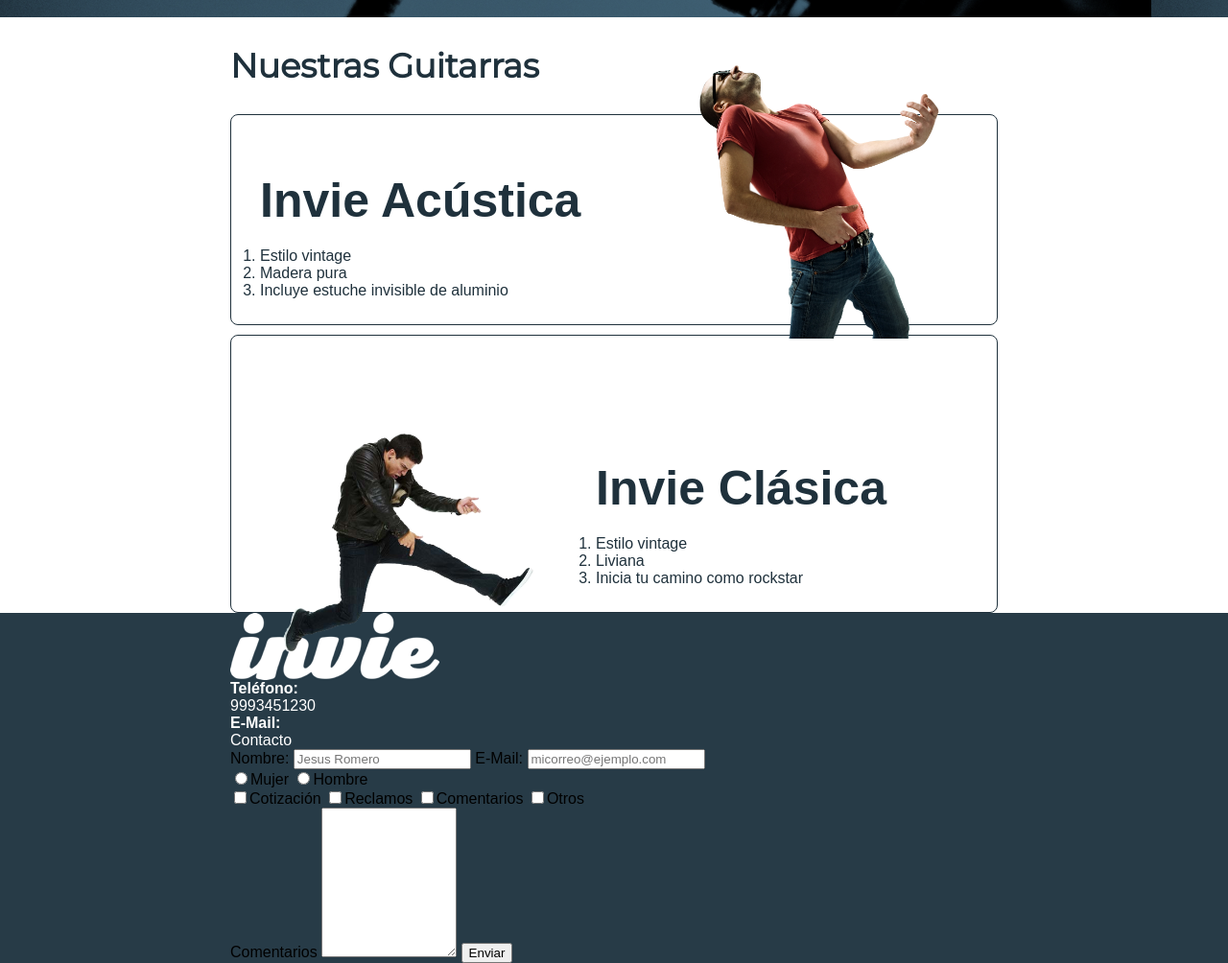
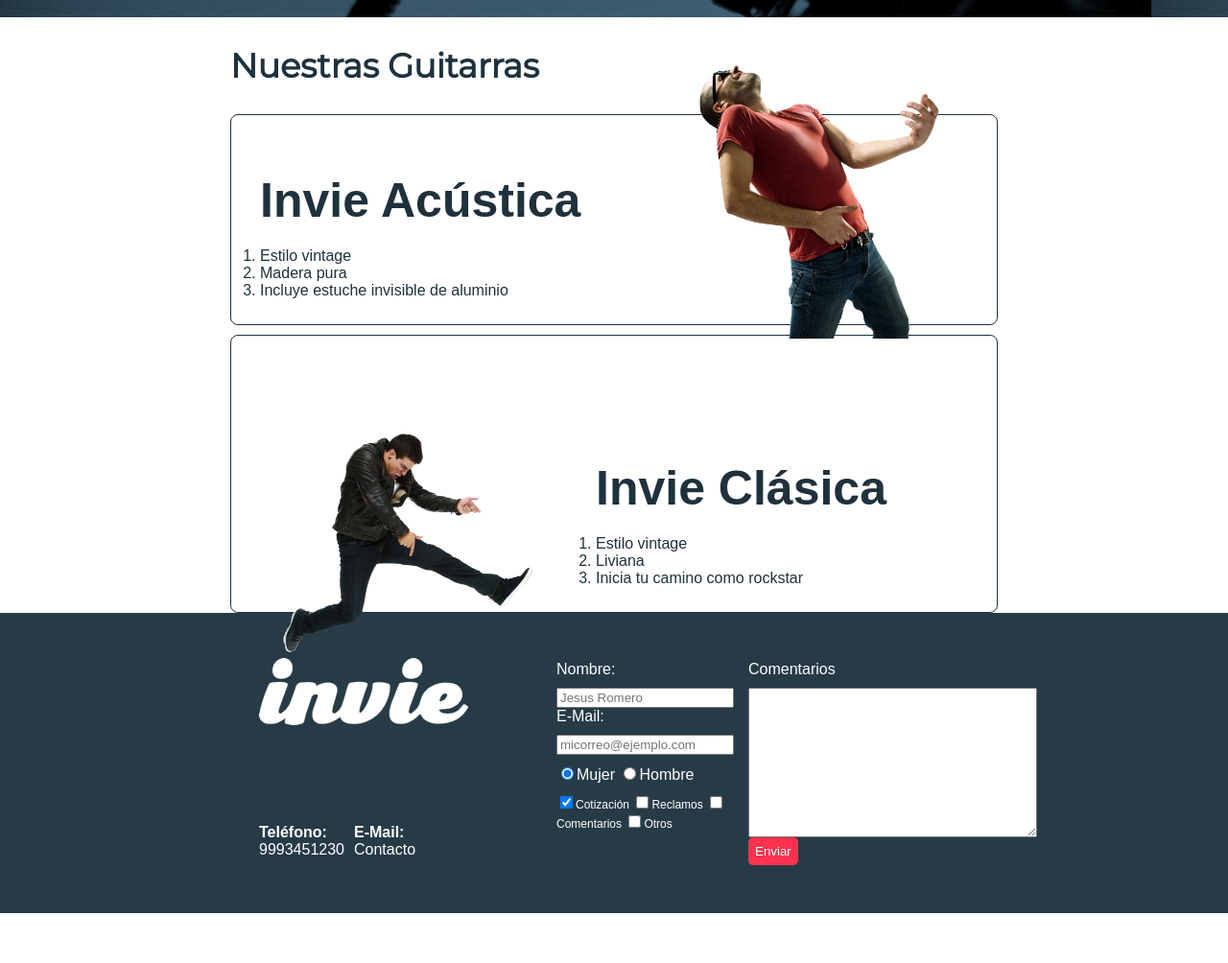
Before and after one commit to platzi-courses/dwo-invie, a plain HTML site: page index.html in a window 1280 px wide. Shown: the part 425-1429 px from the top of the page at 96% size. After the commit the page ends 1377 px from the top, so only its background shows below. Drawn offline with Linux system fonts and the light colour scheme; a web font is replaced by a local one.

Commit message:
Usamos flexbox en nuestro css y tenemos un footer más detallado y colocados los elementos en su lugar correcto

```diff
--- a/css/style.css
+++ b/css/style.css
@@ -20,7 +20,7 @@
     margin: 0;
 }
 
-button {
+.button {
     border-radius: 5px;
     border: none;
     background: #fd324e;
@@ -127,6 +127,13 @@
     background: #273b47;
 }
 
+.contacto {
+    display: flex;
+    width: 300px;
+    flex-wrap: wrap;
+    align-items: center;
+}
+
 .contacto img {
     display: block;
 }
@@ -138,4 +145,42 @@
 .contacto a {
     color: white;
     text-decoration: none;
+    margin: 10px 10px 10px 0;
 }
+
+.footer .contenedor {
+    display: flex;
+    justify-content: center;
+}
+
+.formulario {
+    display: flex;
+    width: 420px;
+    color: white;
+    padding: 50px 10px;
+}
+
+.col1, .col2 {
+    display: flex;
+    flex-direction: column;
+}
+
+.col1 {
+    margin-right: 15px;
+}
+
+.col2 {
+    align-items: flex-start;
+}
+
+.intereses label {
+    font-size: 12px;
+}
+
+.formulario label, .sexo, .intereses {
+    margin-bottom: 10px;
+}
+
+.sexo {
+    margin-top: 10px;
+}
--- a/index.html
+++ b/index.html
@@ -25,7 +25,7 @@
             <div class="contenedor">
                 <h1 class="titulo">Guitarras Inviesibles</h1> <!--Titulo-->
                 <h3 class="title-a">Sé la estrella de Rock que siempre quisiste ser</h3> <!--Resumen-->
-                <button type="">Conoce más</button> <!--Boton-->
+                <button class="button" type="">Conoce más</button> <!--Boton-->
             </div>
         </section>
         <section id="guitarras" class="guitarras contenedor"> <!--Guitarras-->
@@ -61,13 +61,14 @@
                     <a href="mailto:contacto@invie.com"><strong>E-Mail: </strong><span>Contacto</span></a>
                 </div>
                 <form class="formulario">
+                    <div class="col1">
                         <label for="nombre">Nombre:</label>
                         <input type="text" required placeholder="Jesus Romero" id="nombre" name="nombre"/>
                         <label for="email">E-Mail:</label>
                         <input type="email" required placeholder="micorreo@ejemplo.com" id="email" name="email"/>
                         <div class="sexo">
                             <label for="mujer">
-                            <input type="radio" id="mujer" name="sexo" value="mujer">Mujer
+                                <input type="radio" id="mujer" name="sexo" value="mujer" checked>Mujer
                             </label>
                             <label for="hombre">
                                 <input type="radio" id="hombre" name="sexo" value="hombre">Hombre
@@ -75,7 +76,7 @@
                         </div>
                         <div class="intereses">
                             <label for="cotizacion">
-                            <input type="checkbox" id="cotizacion" name="intereses" value="cotizacion">Cotización
+                                <input type="checkbox" id="cotizacion" name="intereses" value="cotizacion" checked>Cotización
                             </label>
                             <label for="reclamos">
                                 <input type="checkbox" id="reclamos" name="intereses" value="reclamos">Reclamos
@@ -87,10 +88,11 @@
                                 <input type="checkbox" id="otros" name="intereses" value="otros">Otros
                             </label>
                         </div>
-                    <div>
+                    </div>
+                    <div class="col2">
                         <label for="comentarios">Comentarios</label>
-                        <textarea name="comentarios" id="comentarios" rows="10" cols="15"></textarea>
-                        <input type="submit" name="" value="Enviar"/>
+                        <textarea name="comentarios" id="comentarios" rows="10" cols="35"></textarea>
+                        <input class="button" type="submit" name="" value="Enviar"/>
                     </div>
                 </form>
             </div>
```
Lines whose indentation alone changed are shown as unchanged.
